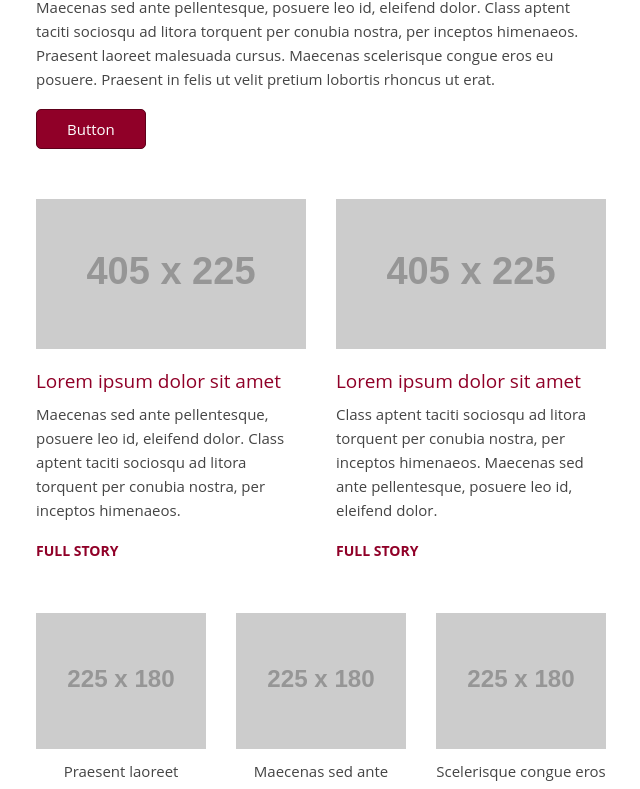
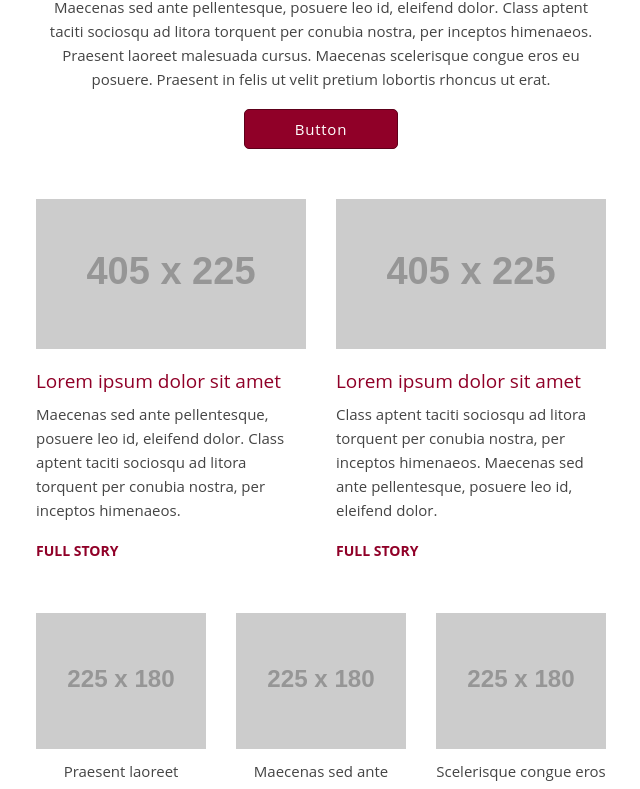
Before and after one commit to michaeldfoley/fordham-enews-template, a website: page app/index.html in a window 1280 px wide. Shown: the part 392-1181 px from the top of the page, without its empty margins (319-959 px from the left). Drawn offline with Linux system fonts and the light colour scheme; placeholder pictures from the web are drawn by us.

Commit message:
updated main feature style

```diff
--- a/app/index.html
+++ b/app/index.html
@@ -85,7 +85,7 @@
 					<td class="one-column">
 						<table width="100%">
 							<tr>
-								<td class="inner contents" style="padding-top: 20px">
+								<td class="inner contents feature-main">
 									<h2>
   									<a href="#" target="_blank">Lorem ipsum dolor sit amet</a>
   								</h2>
--- a/app/scss/_featured.scss
+++ b/app/scss/_featured.scss
@@ -30,3 +30,8 @@
     }
   }
 }
+
+.feature-main {
+  padding-top: 20px;
+  text-align: center;
+}
```
Also changed, not shown: app/css/style.css.
